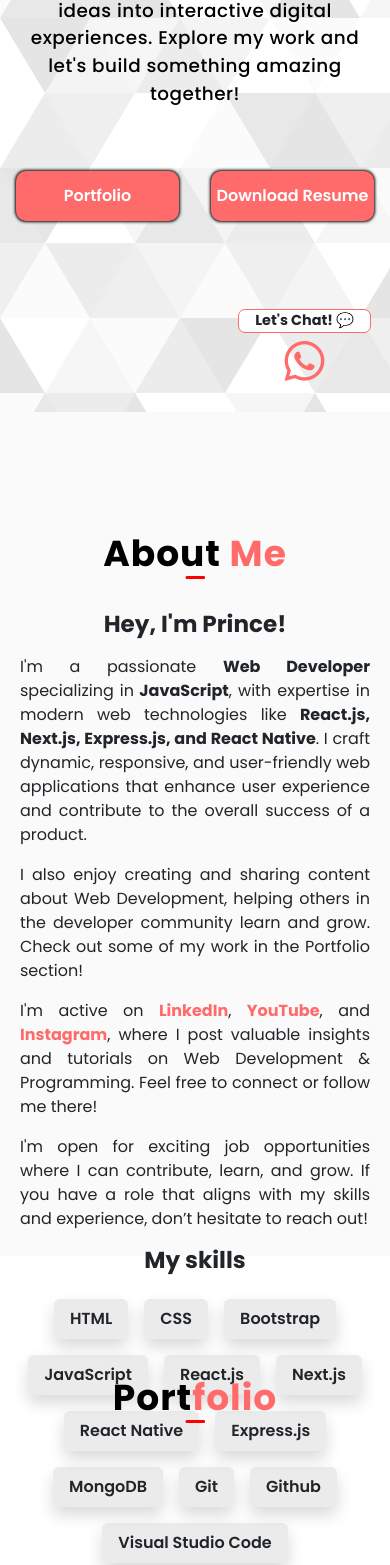
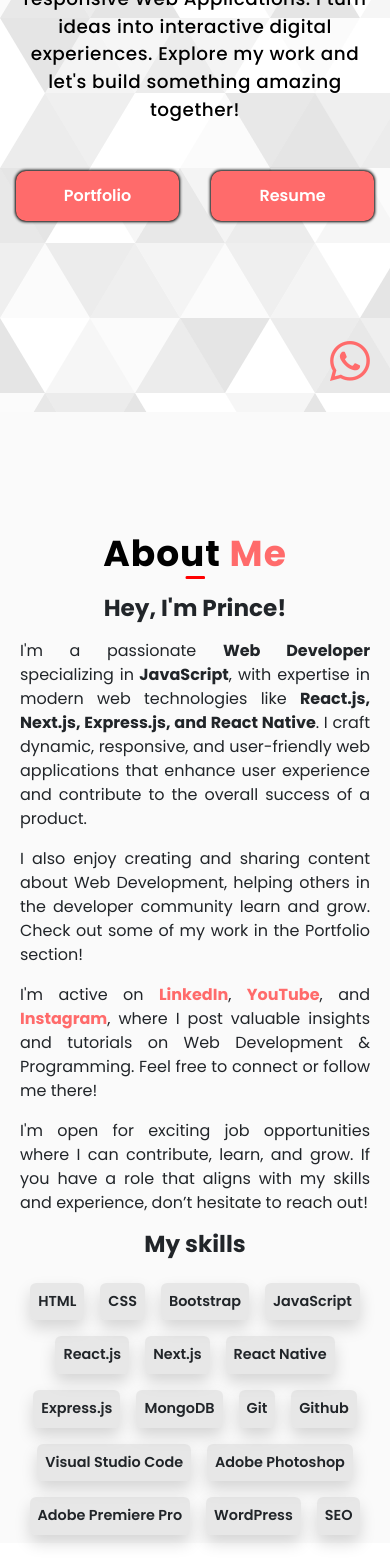
Before and after one commit to princeshrivastava0/my-portfolio, a Next.js app: page / in a window 390 px wide. Shown: the part 432-1997 px from the top of the page. Built offline with nearby package versions, Linux system fonts and the light colour scheme.

Commit message:
Mobile Portrait Design Update

```diff
--- a/src/components/Footer.js
+++ b/src/components/Footer.js
@@ -47,21 +47,44 @@ function Footer() {
         }
 
         @media screen and (max-width: 768px) {
+          .footer-grid {
+            grid-template-rows: 1fr auto;
+          }
+
           .logo-text {
             font-size: 1.5rem !important;
+          }
+
+          .left-container {
+            width: 100% !important;
+            padding: 20px 0;
+          }
+
+          .left-container-text {
+            width: 100% !important;
+            text-align: center;
+          }
+
+          .social-container {
+            width: 100%;
+            text-align: center;
+          }
+
+          .grid-row-2 {
+            padding: 30px 0 !important;
           }
         }
       `}</style>
       <footer className="footer-grid" style={{ backgroundColor: "#000000" }}>
         {/* Left Container */}
         <div
-          className="mx-auto d-flex justify-content-between align-items-center"
+          className="left-container mx-auto d-flex flex-column flex-md-row justify-content-between align-items-center"
           style={{ width: "80%" }}
         >
           <div>
             {/* Logo */}
             <Link
-              className="d-flex align-items-center text-decoration-none"
+              className="d-flex align-items-center text-decoration-none justify-content-center justify-content-md-start"
               href={"/"}
             >
               <span
@@ -79,7 +102,7 @@ function Footer() {
 
             <p
               style={{ color: "#fff", fontSize: "0.8rem", width: "50%" }}
-              className="px-2 my-3"
+              className="px-2 my-3 left-container-text"
             >
               A passionate Web Developer building dynamic, responsive, and
               user-friendly Web Applications that enhance user experience and
@@ -88,14 +111,14 @@ function Footer() {
           </div>
 
           {/* Social Media */}
-          <div className="d-flex justify-content-center flex-column">
+          <div className="d-flex justify-content-center flex-column social-container mt-3 mt-md-0">
             <h6
               style={{ color: "#fff", fontSize: "1.5rem" }}
               className="ms-2 fw-bold"
             >
-              SOCIAL
+              Follow
             </h6>
-            <div className="d-flex">
+            <div className="d-flex justify-content-center">
               {socialMedia.map((socialMedia, index) => {
                 return (
                   <span
@@ -121,7 +144,10 @@ function Footer() {
         {/* copyright */}
         <div
           className="py-5 grid-row-2 d-flex flex-column align-items-center justify-content-center mx-auto"
-          style={{ borderTop: "1px solid rgba(255,255,255,0.3)", width: "80%" }}
+          style={{
+            borderTop: "1px solid rgba(255,255,255,0.3)",
+            width: "80%",
+          }}
         >
           <h6
             className="d-flex d-md-block flex-column justify-content-center align-items-center"
--- a/src/components/LoaderScreen.js
+++ b/src/components/LoaderScreen.js
@@ -1,6 +1,7 @@
 import { useState, useEffect } from "react";
 
 function LoaderScreen() {
+  // Preventing page-scroll when the loading screen is active
   useEffect(() => {
     document.documentElement.style.overflow = "hidden"; // Hides scrollbar
     document.body.style.overflow = "hidden";
--- a/src/components/Main.js
+++ b/src/components/Main.js
@@ -125,10 +125,10 @@ function Main({ portfolioBtn }) {
             together!
           </p>
 
-          <div className="d-flex justify-content-evenly mt-5 col-md-8 col-12 mx-auto">
+          <div className="d-flex justify-content-evenly mt-5 col-md-8 col-12 mx-auto px-3">
             {/* Portfolio Button */}
             <button
-              className="action-btn m-3"
+              className="action-btn me-3"
               onClick={() => {
                 portfolioBtn.current = true;
                 setTimeout(() => {
@@ -140,7 +140,7 @@ function Main({ portfolioBtn }) {
               Portfolio
             </button>
             {/* Download Button */}
-            <button className="action-btn m-3">Download Resume</button>
+            <button className="action-btn ms-3">Resume</button>
           </div>
         </div>
       </main>
--- a/src/components/about.js
+++ b/src/components/about.js
@@ -43,13 +43,27 @@ function About() {
         }
 
         @media screen and (max-width: 768px) {
+          .about-container {
+            height: auto !important;
+          }
+
           .mobile-container {
             width: 100% !important;
-            text-align: center;
+          }
+
+          .skill {
+            font-size: 0.9rem;
           }
         }
       `}</style>
-      <section id="about" style={{ height: "100vh", paddingTop: "120px" }}>
+      <section
+        className="about-container"
+        id="about"
+        style={{
+          paddingTop: "120px",
+          height: "100vh",
+        }}
+      >
         <h2
           className="fw-bold about-heading position-relative pb-1"
           style={{
@@ -63,13 +77,15 @@ function About() {
         </h2>
 
         {/* About Content */}
-        <div className="container mt-md-5 mt-3 p-3 d-flex flex-column flex-md-row justify-content-between align-items-start">
+        <div className="container mt-md-5 mt-3 p-md-3 d-flex flex-column flex-md-row justify-content-between align-items-start">
           {/* Left Container */}
           <div
             style={{ width: "48%" }}
-            className="mobile-container px-1 p-md-0"
+            className="mobile-container px-2 p-md-0"
           >
-            <h3 className="mb-3 fw-bold">Hey, I'm Prince!</h3>
+            <h3 className="mb-3 fw-bold text-md-start text-center">
+              Hey, I'm Prince!
+            </h3>
             <p style={{ textAlign: "justify" }}>
               I'm a passionate <strong>Web Developer</strong> specializing in
               <strong> JavaScript</strong>, with expertise in modern web
@@ -128,20 +144,20 @@ function About() {
           {/* Right Container */}
           <div
             style={{ width: "48%" }}
-            className="mobile-container px-1 p-md-0"
+            className="mobile-container text-md-start text-center"
           >
-            <h3 className="mb-3 fw-bold">My skills</h3>
+            <h3 className="mb-3 fw-bold px-2">My skills</h3>
             {skills.map((skill, index) => {
               return (
                 <span
                   key={`skill-${index}`}
-                  className="d-inline-block rounded m-2 p-2 px-3 shadow skill"
+                  className="d-inline-block rounded m-2 p-2 px-2 px-md-3 shadow skill"
                   style={{
                     backgroundColor: "rgba(153, 153, 153, 0.2)",
-                    cursor: "default",
                     fontWeight: "600",
                     cursor: "pointer",
                   }}
+                  onClick={(e) => e.preventDefault()}
                 >
                   {skill}
                 </span>
--- a/src/components/contact.js
+++ b/src/components/contact.js
@@ -102,6 +102,12 @@ function Contact() {
             /* Edge 12 -18 */
             color: #000;
           }
+
+          @media screen and (max-width: 768px) {
+            .form-container {
+              width: 90% !important;
+            }
+          }
         `}
       </style>
 
@@ -126,13 +132,16 @@ function Contact() {
 
         {/* Form */}
         <div
-          className="d-flex justify-content-center mx-auto rounded shadow p-3 pb-0 mt-5"
-          style={{ width: "50%", backgroundColor: "#fff" }}
+          className="d-flex justify-content-center mx-auto rounded shadow p-3 pb-0 mt-5 form-container"
+          style={{
+            width: "50%",
+            backgroundColor: "#fff",
+          }}
         >
           <form onSubmit={onSubmit} className="p-3 w-100">
-            <div className="d-flex align-items-center justify-content-between">
+            <div className="d-flex flex-column flex-md-row align-items-center justify-content-between">
               {/* Full Name Input */}
-              <div className="d-flex flex-column w-50 me-2">
+              <div className="d-flex flex-column w-100 w-md-50 me-md-2 ms-2 ms-md-0">
                 <label htmlFor="username" className="fw-bold mt-3 mb-1">
                   Full Name
                 </label>
@@ -155,7 +164,7 @@ function Contact() {
               </div>
 
               {/* Mobile Input */}
-              <div className="d-flex flex-column w-50 ms-2">
+              <div className="d-flex flex-column w-100 w-md-50 ms-2">
                 <label htmlFor="phone" className="fw-bold mt-3 mb-1">
                   Contact No.
                 </label>
--- a/src/components/whatsapp.js
+++ b/src/components/whatsapp.js
@@ -59,7 +59,7 @@ function Whatsapp() {
       `}</style>
       <div className="position-fixed btn-container">
         <span
-          className="d-inline-block btn-text px-3 rounded fw-bold"
+          className="d-none d-md-inline-block btn-text px-3 rounded fw-bold"
           style={{ fontSize: "0.9rem" }}
         >
           Let's Chat! 💬
--- a/src/pages/index.js
+++ b/src/pages/index.js
@@ -34,7 +34,7 @@ export default function Home() {
 
   return (
     <>
-      {loading ? <LoaderScreen /> : ""}
+      {loading && <LoaderScreen />}
       <Whatsapp />
       <Header portfolioBtn={portfolioBtn} />
       <Main portfolioBtn={portfolioBtn} />
--- a/src/styles/globals.css
+++ b/src/styles/globals.css
@@ -12,9 +12,9 @@ body {
 }
 
 * {
+  margin: 0;
+  padding: 0;
   box-sizing: border-box;
-  padding: 0;
-  margin: 0;
   font-family: "Poppins", sans-serif;
   font-weight: 400;
   font-style: normal;
@@ -23,6 +23,10 @@ body {
 a {
   color: inherit;
   text-decoration: none;
+}
+
+section {
+  min-height: 100% !important;
 }
 
 @font-face {
```
Also changed, not shown: src/components/Header.js (+32 -17 lines).
